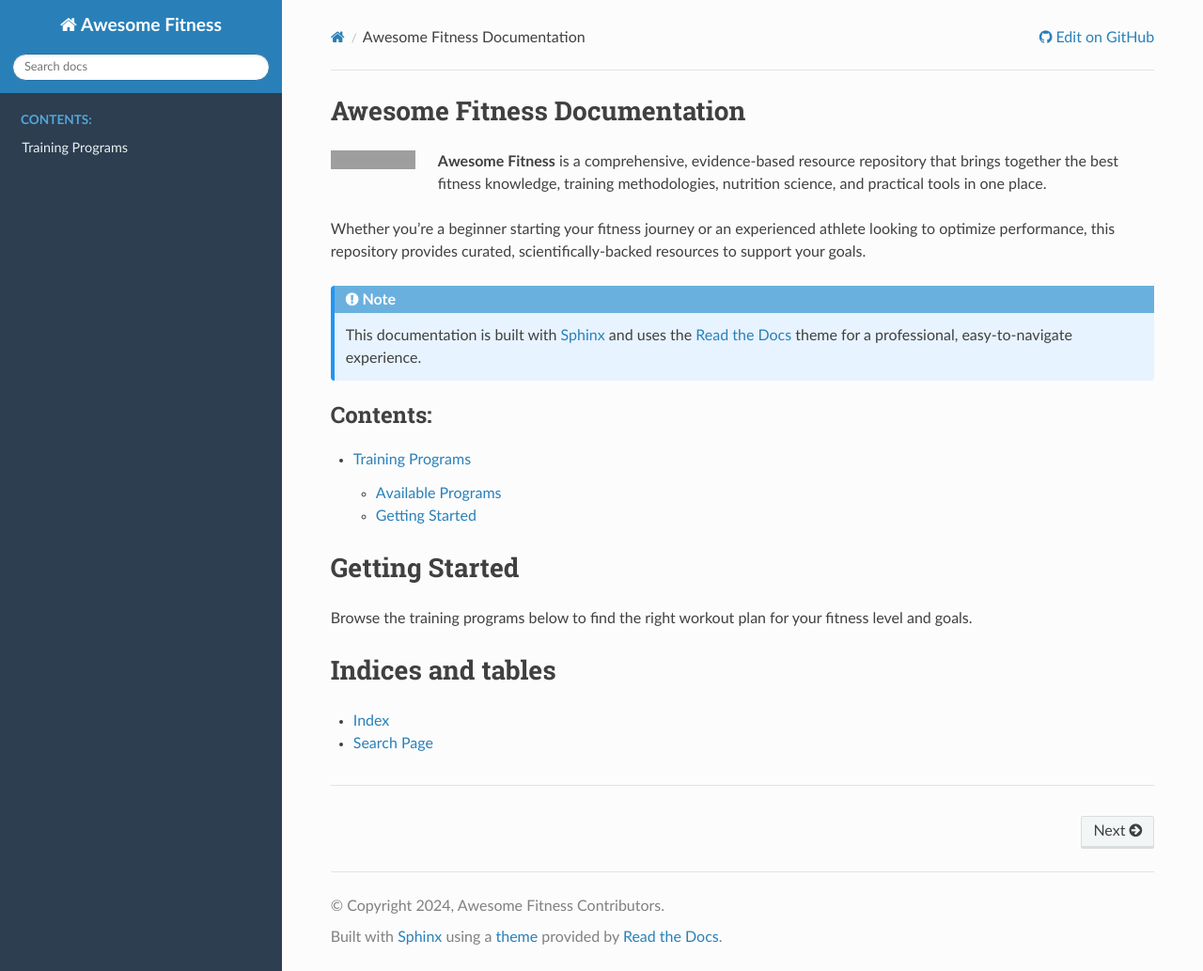
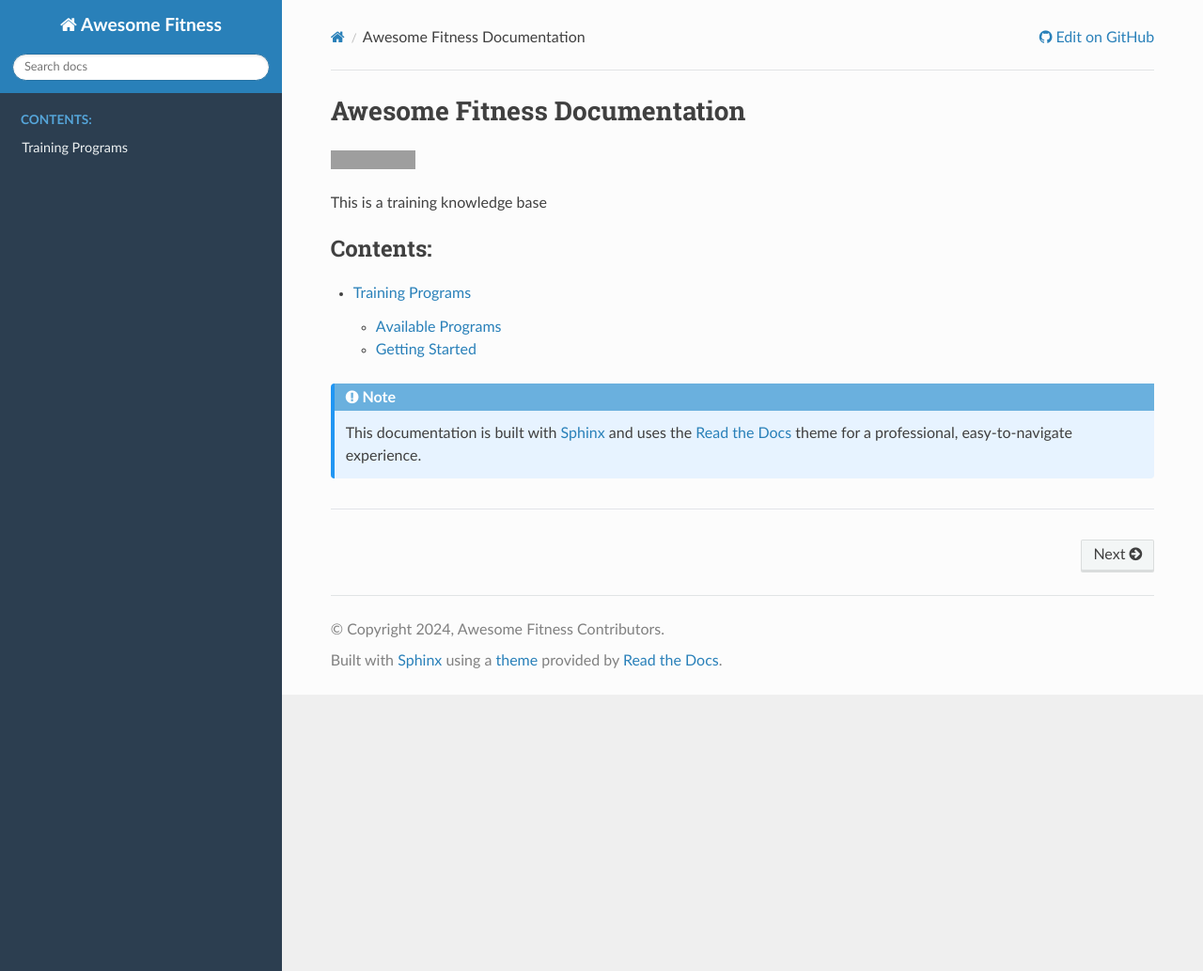
Before and after one commit to edyou25/awesome-fitness, a Sphinx documentation site: the page built from docs/index.rst, in a window 1280 px wide and 1033 px high. Shown: the whole window at 94% size. Built offline with Sphinx 7.4.7 and the Read the Docs theme 3.1.0, drawn with Linux system fonts in a browser that asks for light colours; grey boxes are pictures that could not be loaded.

Commit message:
Update documentation

```diff
--- a/docs/index.rst
+++ b/docs/index.rst
@@ -2,16 +2,10 @@ Awesome Fitness Documentation
 ==============================
 
 .. image:: https://awesome.re/badge.svg
-   :target: https://awesome.re
-   :alt: Awesome
-   :align: left
 
-**Awesome Fitness** is a comprehensive, evidence-based resource repository that brings together the best fitness knowledge, training methodologies, nutrition science, and practical tools in one place.
 
-Whether you're a beginner starting your fitness journey or an experienced athlete looking to optimize performance, this repository provides curated, scientifically-backed resources to support your goals.
+This is a training knowledge base
 
-.. note::
-   This documentation is built with `Sphinx <https://www.sphinx-doc.org/>`_ and uses the `Read the Docs <https://readthedocs.org/>`_ theme for a professional, easy-to-navigate experience.
 
 .. toctree::
    :maxdepth: 2
@@ -19,13 +13,6 @@ Whether you're a beginner starting your fitness journey or an experienced athlet
 
    training-programs
 
-Getting Started
-===============
 
-Browse the training programs below to find the right workout plan for your fitness level and goals.
-
-Indices and tables
-==================
-
-* :ref:`genindex`
-* :ref:`search`
+.. note::
+   This documentation is built with `Sphinx <https://www.sphinx-doc.org/>`_ and uses the `Read the Docs <https://readthedocs.org/>`_ theme for a professional, easy-to-navigate experience.
```
